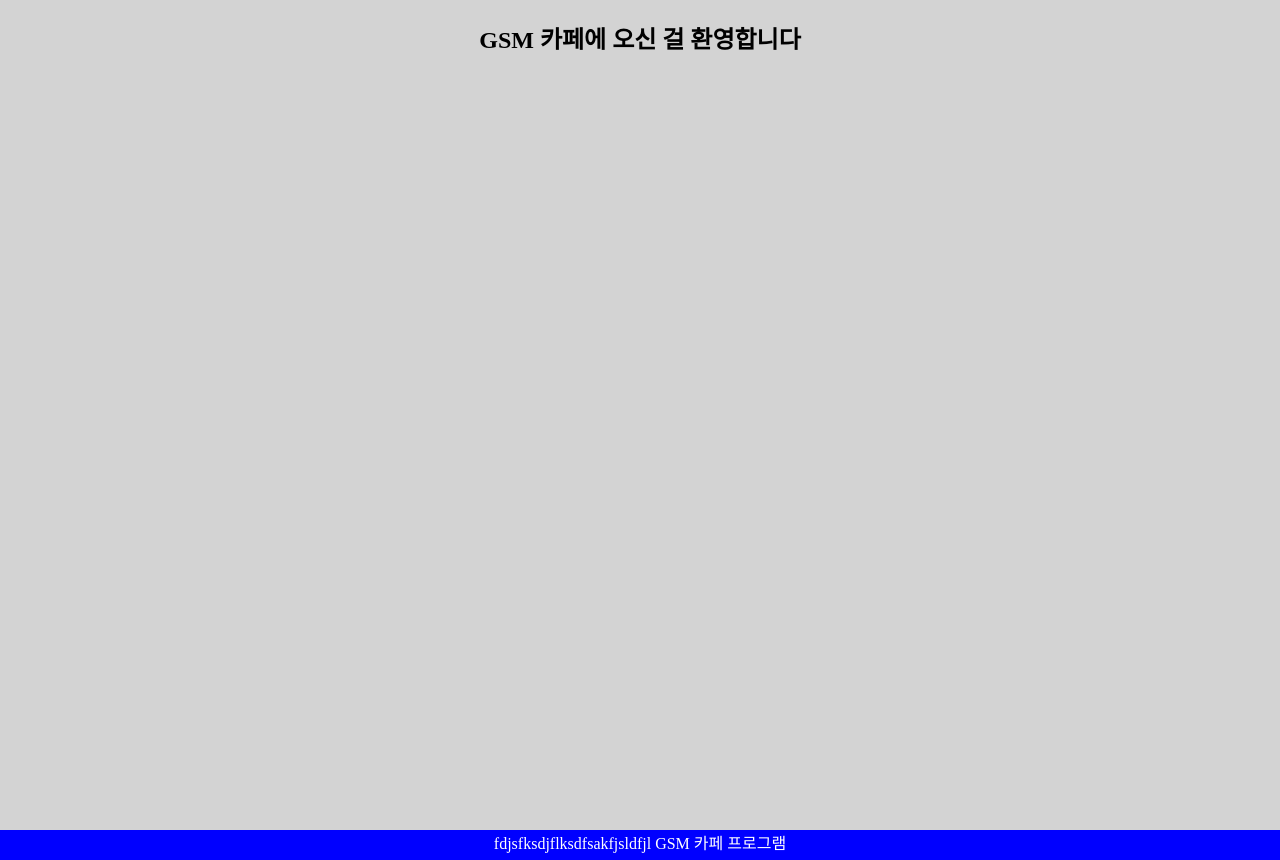
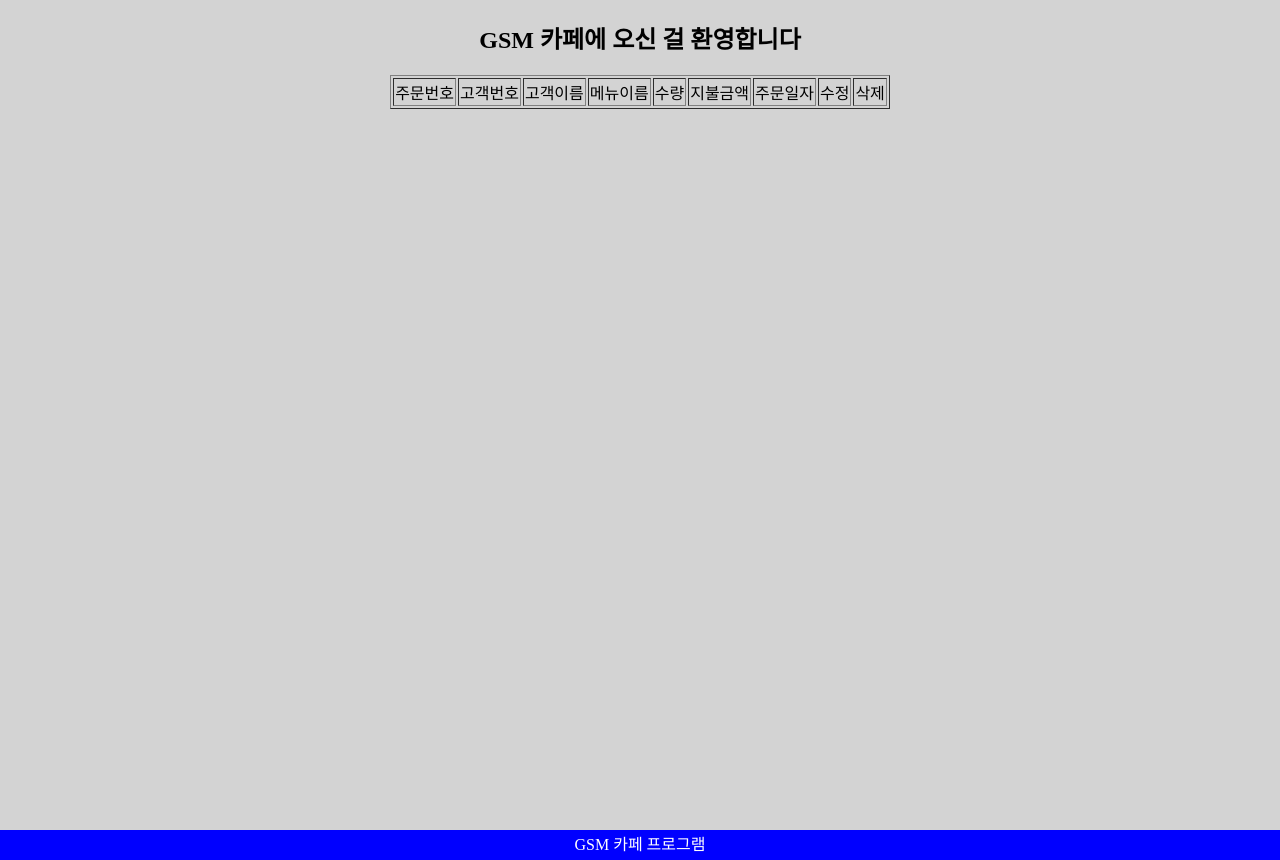
Before and after one commit to jiye-stingray/JSP, a Java web app: page /orderlist.jsp in a window 1280 px wide. Shown: the part 80-940 px from the top of the page. Run offline with Tomcat 11, a stand-in JSP engine, Linux system fonts and the light colour scheme; data that the repository does not hold is empty.

Commit message:
DB 연결

```diff
--- /dev/null
+++ b/WithMIRA/Cafe/src/main/webapp/dbCon.jsp
@@ -0,0 +1,8 @@
+<%@page import="java.sql.*"%>
+<%@ page language="java" contentType="text/html; charset=UTF-8"
+    pageEncoding="UTF-8"%>
+<%
+request.setCharacterEncoding("UTF-8");
+Class.forName("oracle.jdbc.OracleDriver");
+Connection conn = DriverManager.getConnection("jdbc:oracle:thin:@//localhost:1521/xe", "system", "1234");
+%>
--- a/WithMIRA/Cafe/src/main/webapp/footer.jsp
+++ b/WithMIRA/Cafe/src/main/webapp/footer.jsp
@@ -8,8 +8,9 @@
 </head>
 <body>
 
-<footer style = "position: fixed; bottom: 0; width:100%; height: 30px; text-align: center; left:0; background-color: blue; color: white;">
-fdjsfksdjflksdfsakfjsldfjl GSM 카페 프로그램
+<footer style = "position: fixed; bottom: 0; width:100%; height: 30px; text-align: center; line-height: 30px;
+ left:0; background-color: blue; color: white;">
+ GSM 카페 프로그램
 </footer>
 
 </body>
--- a/WithMIRA/Cafe/src/main/webapp/orderlist.jsp
+++ b/WithMIRA/Cafe/src/main/webapp/orderlist.jsp
@@ -1,5 +1,6 @@
 <%@ page language="java" contentType="text/html; charset=UTF-8"
     pageEncoding="UTF-8"%>
+<%@ include file = "dbCon.jsp" %>
 <!DOCTYPE html>
 <html>
 <head>
@@ -12,6 +13,58 @@
 <section style = "position: fixed; left: 0; width:100%; height: 100%; top:80px; background-color: lightgray" >
 <h2 style ="text-align: center;">GSM 카페에 오신 걸 환영합니다</h2>
 
+<form name = "frm2"
+	style = "display: flex; justify-content:center; text-align: center; align-items: center" >
+	<table border = 1>
+		<tr>
+			<td>주문번호</td>
+			<td>고객번호</td>
+			<td>고객이름</td>
+			<td>메뉴이름</td>
+			<td>수량</td>
+			<td>지불금액</td>
+			<td>주문일자</td>
+			<td>수정</td>
+			<td>삭제</td>
+		</tr>
+
+		<%
+			request.setCharacterEncoding("UTF-8");
+			PreparedStatement pstmt = null;
+
+			try{
+				String sql = "select o.orderno, o.custno, o.custname, m.menuname, o.amount, (o.amount * m.price), o.orderdate "+
+						"from menu_tbl m, order_tbl o "+
+						"where m.menuno = o.menuno ";
+				pstmt = conn.prepareStatement(sql);
+				ResultSet rs = pstmt.executeQuery();
+
+				while(rs.next()){
+
+				%>
+					<tr>
+						<td><%=rs.getString(1) %></td>
+						<td><%=rs.getString(2) %></td>
+						<td><%=rs.getString(3) %></td>
+						<td><%=rs.getString(4) %></td>
+						<td><%=rs.getString(5) %></td>
+						<td><%=rs.getString(6) %>원</td>
+						<td><%=rs.getString(7) %></td>
+						<td>주문 수정</td>
+						<td>주문 삭제</td>
+					</tr>
+
+				<%
+				}
+			}
+			catch(Exception e){
+				e.printStackTrace();
+			}
+
+		%>
+	</table>
+</form>
+
 </section>
 
 <jsp:include page="footer.jsp"></jsp:include>
```
Also changed, not shown: WithMIRA/Cafe/src/main/webapp/menulist.jsp (+39 -5 lines), WithMIRA/Cafe/src/main/webapp/WEB-INF/lib/ojdbc6.jar (added), 1 other file.
